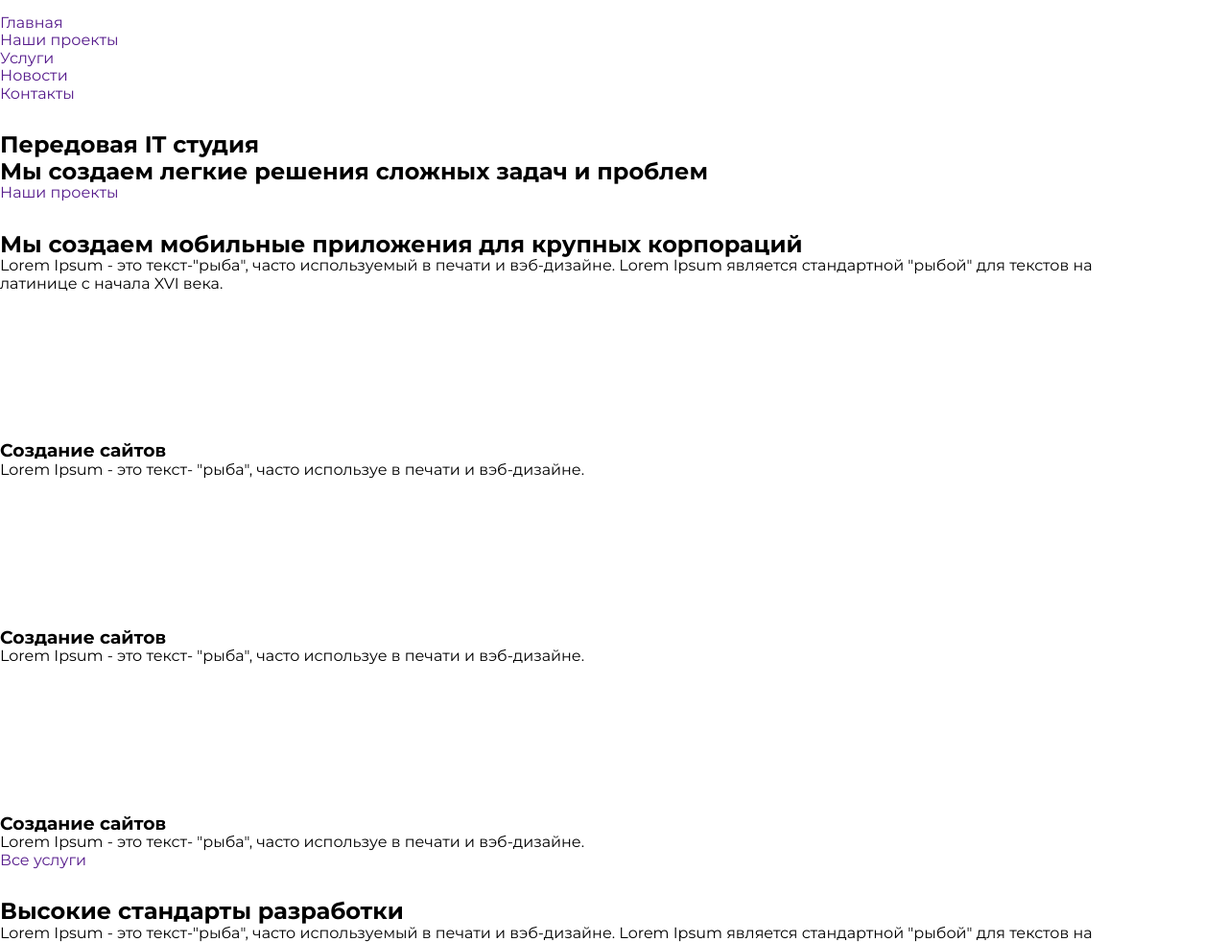
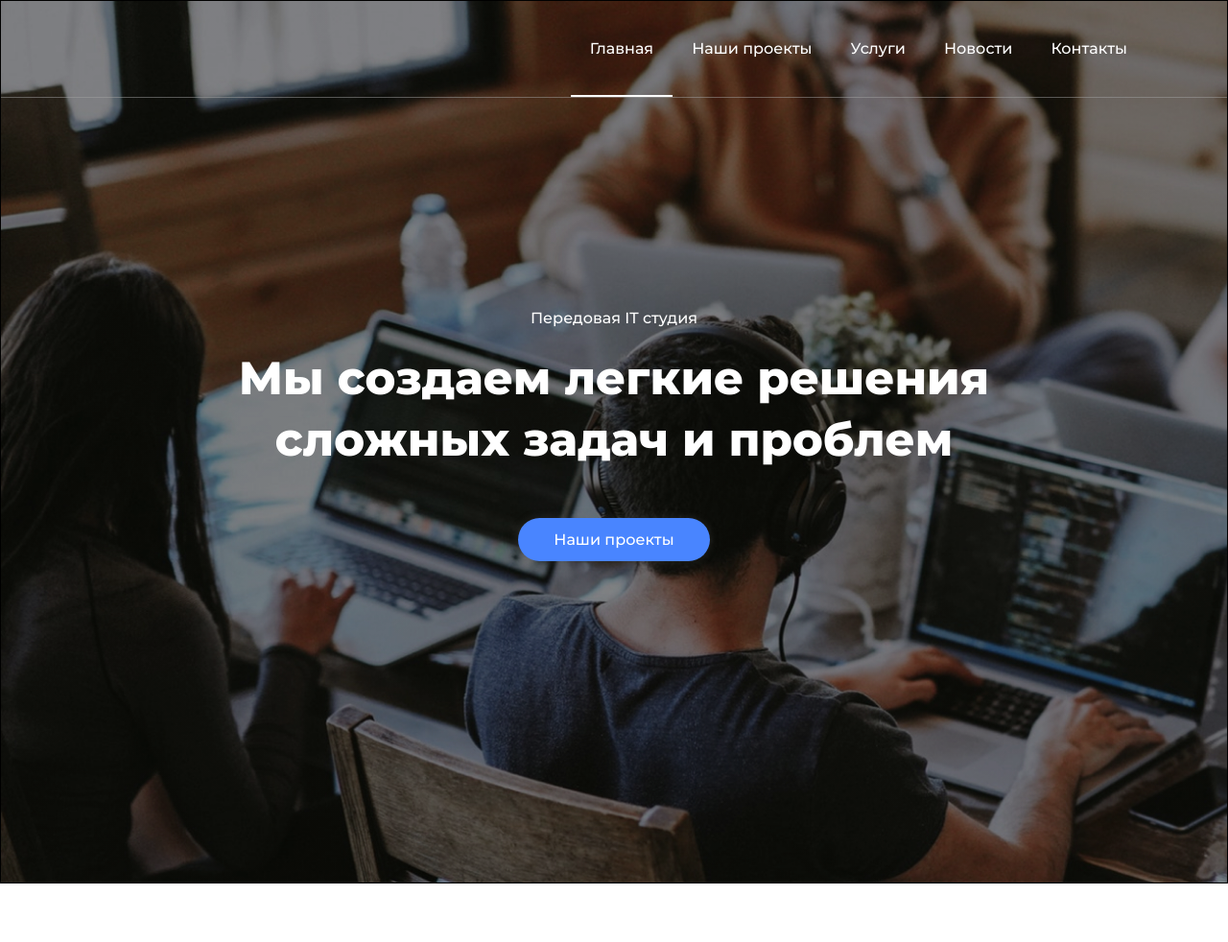
Before and after one commit to Vlad-Kozak/it-studio-train, a plain HTML site: page index.html in a window 1280 px wide. Shown: the top 982 px of the page at 96% size. Drawn offline with nearby package versions, Linux system fonts and the light colour scheme.

Commit message:
add cscc for header and  hero

```diff
--- a/index.html
+++ b/index.html
@@ -21,11 +21,14 @@
       <link rel="stylesheet" href="./css/main.min.css" />
    </head>
    <body>
+
+      <div class="hero-bg">
+<!-- header -->
          <header class="header">
             <div class="container">
                <nav class="nav">
                   <ul class="nav__list">
-                  <li class="nav__item"><a href="" class="nav__link">Главная</a></li>
+                     <li class="nav__item"><a href="" class="nav__link active">Главная</a></li>
                      <li class="nav__item"><a href="" class="nav__link">Наши проекты</a></li>
                      <li class="nav__item"><a href="" class="nav__link">Услуги</a></li>
                      <li class="nav__item"><a href="" class="nav__link">Новости</a></li>
@@ -34,20 +37,24 @@
                </nav>
             </div>
          </header>
-
+<!-- hero -->
          <section class="hero">
             <div class="container">
-            <h2 class="subtitle">Передовая IT студия</h2>
-            <h1 class="title">Мы создаем легкие решения сложных задач и проблем</h1>
+               <h2 class="hero__subtitle">Передовая IT студия</h2>
+               <h1 class="hero__title">Мы создаем легкие решения сложных задач и проблем</h1>
                <a href="" class="hero__btn btn">Наши проекты</a>
             </div>
          </section>
-
+      </div>
+<!-- mobile-apps -->
       <section class="mobile-apps">
          <div class="container">
-            <h2 class="mobile-apps__title">Мы создаем мобильные приложения
-для крупных корпораций</h2>
-            <p class="mobile__apps text">Lorem Ipsum - это текст-"рыба", часто используемый в печати и вэб-дизайне. Lorem Ipsum является стандартной "рыбой" для текстов на латинице с начала XVI века. </p>
+            <h2 class="mobile-apps__title">
+               Мы создаем мобильные приложения для крупных корпораций
+            </h2>
+            <p class="mobile-apps__text">
+               Lorem Ipsum - это текст-"рыба", часто используемый в печати и вэб-дизайне. Lorem Ipsum является стандартной "рыбой" для текстов на латинице с начала XVI века.
+            </p>
             <ul class="mobile-apps__list">
                <li class="app-card">
                   <svg class="app-card__logo">
@@ -74,13 +81,16 @@
             <a href="" class="mobile-apps__btn btn">Все услуги</a>
          </div>
       </section>
-
+<!-- about-company -->
       <section class="about-company">
          <div class="container">
             <div class="about-company__wrap">
-               <h2 class="about-company-title">Высокие стандарты
-разработки</h2>
-               <p class="about-company__text">Lorem Ipsum - это текст-"рыба", часто используемый в печати и вэб-дизайне. Lorem Ipsum является стандартной "рыбой" для текстов на латинице с начала XVI века.  стандартной "рыбой" для текстов на латинице с начала XVI века. </p>
+               <h2 class="about-company-title">
+                  Высокие стандартыразработки
+               </h2>
+               <p class="about-company__text">
+                  Lorem Ipsum - это текст-"рыба", часто используемый в печати и вэб-дизайне. Lorem Ipsum является стандартной "рыбой" для текстов на латинице с начала XVI века.  стандартной "рыбой" для текстов на латинице с начала XVI века.
+               </p>
                <a href="" class="about-company__link">Подробнее о компании</a>
             </div>
             <div class="about-company__img"></div>
@@ -118,11 +128,12 @@
             </ul>
          </div>
       </section>
-
+<!-- works -->
       <section class="works">
          <div class="container">
-            <h2 class="works__title">Наши работы, на которых
-мы специализируемся</h2>
+            <h2 class="works__title">
+               Наши работы, на которых мы специализируемся
+            </h2>
             <a href="" class="works__btn btn">Все услуги</a>
             <ul class="works__list">
                <li class="work-card">
@@ -146,7 +157,7 @@
             </ul>
          </div>
       </section>
-
+<!-- our-projects -->
       <section class="our-projects">
          <div class="container">
             <h2 class="our-projects_title">Наши проекты</h2>
@@ -160,7 +171,7 @@
             <a href="" class="our-projects__btn btn">Все проекты</a>
          </div>
       </section>
-
+<!-- video -->
       <section class="video">
          <div class="container">
             <h2 class="video__title"></h2>
@@ -170,7 +181,7 @@
             </div>
          </div>
       </section>
-
+<!-- distribution -->
       <section class="distribution">
          <div class="container">
             <span class="distribution__title">Подпишитесь на нашу рассылку</span>
@@ -182,7 +193,7 @@
             <span class="distribution__subtext">Мы не шлем спам, и передаем никому ваши данные.</span>
          </div>
       </section>
-
+<!-- footer -->
       <footer class="footer">
          <address class="address">
             <ul class="footel__list">
--- a/sass/components/_common.scss
+++ b/sass/components/_common.scss
@@ -1,9 +1,29 @@
 body {
    font-family: 'Montserrat', sans-serif;
    font-weight: 400;
+
+   background-color: #212121;
 }
 
 .container {
    max-width: 1140px;
-   padding: 15px 0;
+   margin: 0 auto;
+   padding: 0 15px;
 }
+
+.btn {
+   display: block;
+   padding: 13px 13px;
+   width: 200px;
+   height: 45px;
+   background: $accent;
+   box-shadow: 0px 0px 10px rgba(111, 111, 111, 0.25);
+   border-radius: 30px;
+
+   font-weight: 500;
+   font-size: 16px;
+   line-height: calc(20 / 16);
+   text-align: center;
+
+   color: $third-text-color;
+}
--- a/sass/components/_header.scss
+++ b/sass/components/_header.scss
@@ -0,0 +1,41 @@
+.header {
+   position: sticky;
+   top: 0;
+
+   background-color: transparent;
+   border-bottom: 1px solid rgba(#a1a1a1, 0.5);
+}
+
+.nav__list {
+   display: flex;
+   justify-content: flex-end;
+}
+
+.nav__link {
+   position: relative;
+
+   display: inline-block;
+   padding: 40px 20px;
+
+   font-weight: 500;
+   font-size: 16px;
+   line-height: calc(20 / 16);
+   color: $third-text-color;
+
+   &:hover,
+   &:focus {
+      color: $accent;
+   }
+}
+
+.active::after {
+   position: absolute;
+   bottom: 0;
+   left: 0;
+
+   content: '';
+   display: block;
+   width: 100%;
+   height: 2px;
+   background-color: #ffffff;
+}
--- /dev/null
+++ b/sass/components/_hero.scss
@@ -0,0 +1,40 @@
+.hero-bg {
+   background: linear-gradient(0deg, rgba(0, 0, 0, 0.2), rgba(0, 0, 0, 0.2)),
+      url(../../images/hero-bg.jpg);
+   background-repeat: no-repeat;
+   background-size: cover;
+   border: 1px solid #000000;
+   box-shadow: 0px 4px 4px rgba(0, 0, 0, 0.25);
+}
+
+.hero {
+   width: 830px;
+   margin: 0 auto;
+   padding: 220px 0 335px;
+}
+
+.hero__subtitle {
+   margin-bottom: 20px;
+
+   font-weight: 500;
+   font-size: 16px;
+   line-height: calc(20 / 16);
+   text-align: center;
+
+   color: $third-text-color;
+}
+
+.hero__title {
+   margin-bottom: 50px;
+
+   font-weight: 800;
+   font-size: 48px;
+   line-height: calc(64 / 48);
+   text-align: center;
+
+   color: $third-text-color;
+}
+
+.hero__btn {
+   margin: 0 auto;
+}
--- /dev/null
+++ b/sass/components/_mobile-apps.scss
@@ -0,0 +1,25 @@
+.mobile-apps {
+   padding: 110px 0 105px;
+   background-color: $first-bg-color;
+}
+
+.mobile-apps__title {
+   width: 740px;
+   margin: 0 auto 50px;
+
+   font-weight: 700;
+   font-size: 36px;
+   line-height: calc(53 / 36);
+   text-align: center;
+   color: $second-text-color;
+}
+
+.mobile-apps__text {
+   margin: 0 auto 70px;
+   width: 730px;
+
+   font-size: 16px;
+   line-height: calc(25 / 16);
+   text-align: center;
+   color: $first-text-color;
+}
--- a/sass/main.scss
+++ b/sass/main.scss
@@ -5,3 +5,6 @@
 
 @import 'components/header';
 @import 'components/footer';
+
+@import 'components/hero';
+@import 'components/mobile-apps';
--- a/sass/utils/_vars.scss
+++ b/sass/utils/_vars.scss
@@ -0,0 +1,7 @@
+$accent: #4985ff;
+
+$first-text-color: #999999;
+$second-text-color: #323232;
+$third-text-color: #ffffff;
+
+$first-bg-color: #ffffff;
```
Also changed, not shown: css/main.css, css/main.min.css, 2 other files. Lines whose indentation alone changed are shown as unchanged.
